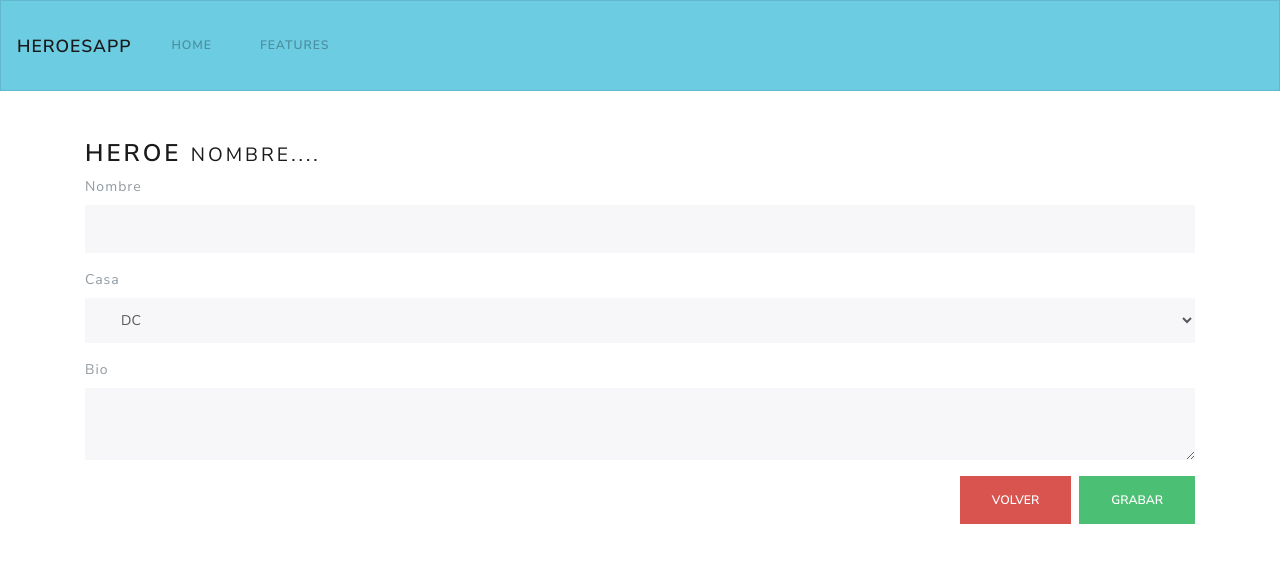
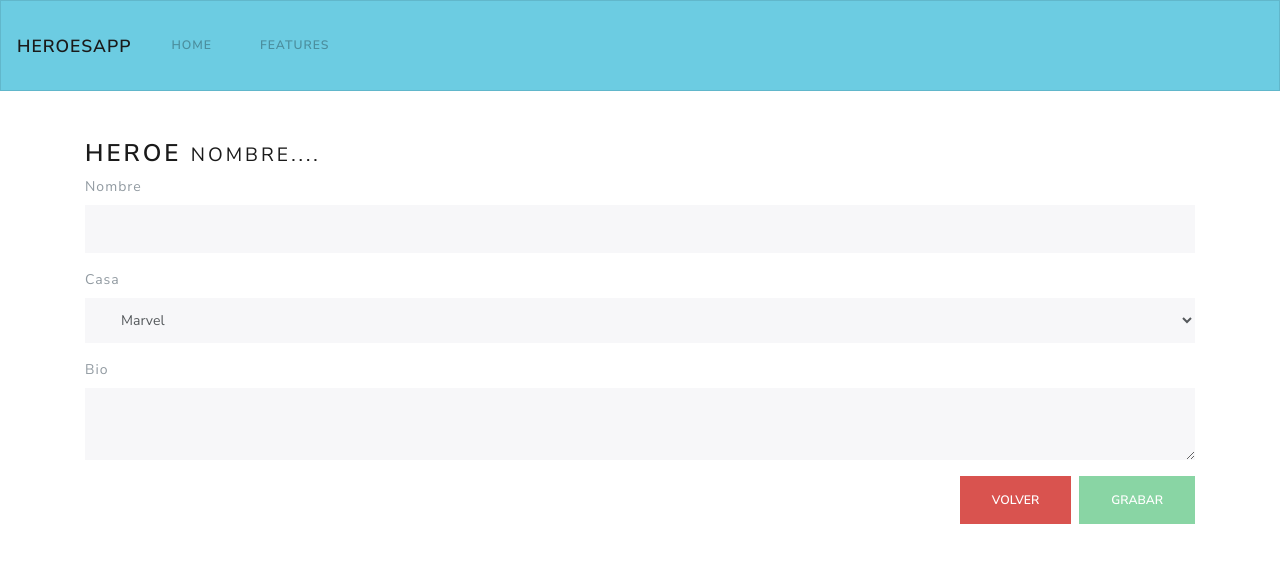
Before and after one commit to cursos-udemy/angular-heroes-firebase, an Angular app: page /heroe/1 in a window 1280 px wide. Shown: the top 562 px of the page. Built offline with nearby package versions, Linux system fonts and the light colour scheme.

Commit message:
preparar form para usar servicios

```diff
--- a/src/app/app.module.ts
+++ b/src/app/app.module.ts
@@ -1,11 +1,13 @@
 import { BrowserModule } from '@angular/platform-browser';
 import { NgModule } from '@angular/core';
+import { FormsModule } from "@angular/forms";
 
 import { AppComponent } from './app.component';
 import { HeroesComponent } from './components/heroes/heroes.component';
 import { HeroeComponent } from './components/heroes/heroe.component';
 import { AppRoutingModule } from './app.routes';
 import { NavbarComponent } from './components/navbar/navbar.component';
+import { HeroesService } from './services/heroes.service';
 
 @NgModule({
   declarations: [
@@ -16,9 +18,10 @@ import { NavbarComponent } from './components/navbar/navbar.component';
   ],
   imports: [
     BrowserModule,
+    FormsModule,
     AppRoutingModule
   ],
-  providers: [],
+  providers: [HeroesService],
   bootstrap: [AppComponent]
 })
 export class AppModule { }
--- a/src/app/components/heroes/heroe.component.html
+++ b/src/app/components/heroes/heroe.component.html
@@ -2,16 +2,17 @@
 
 <div class="row mb-3 animated fadeIn fast">
   <div class="col-md-12">
-    <form action="">
+    <!--Variante de form template-->
+    <form (ngSubmit)="guardar()" #formHeroe="ngForm">
 
       <div class="form-group">
         <label for="it_nombre_heroe">Nombre</label>
-        <input type="text" class="form-control" id="it_nombre_heroe" required>
+        <input type="text" class="form-control" [(ngModel)]="heroe.nombre" name="nombre" id="it_nombre_heroe" required>
       </div>
 
       <div class="form-group">
         <label for="sel_casa_heroe">Casa</label>
-        <select class="form-control" id="sel_casa_heroe" required>
+        <select class="form-control" [(ngModel)]="heroe.casa" name="casa" id="sel_casa_heroe" required>
           <option value="DC">DC</option>
           <option value="MARVEL">Marvel</option>
         </select>
@@ -19,13 +20,14 @@
 
       <div class="form-group">
         <label for="it_bio">Bio</label>
-        <textarea class="form-control" id="it_bio" required>
+        <textarea class="form-control" [(ngModel)]="heroe.bio" name="bio" id="it_bio" >
         </textarea>
       </div>
 
       <div class="form-group text-right">
-          <button class="btn btn-danger" type="button" [routerLink]="['heroes']">Volver</button>
-          <button class="btn btn-success ml-2" type="submit">Grabar</button>
+        <button class="btn btn-danger" type="button" [routerLink]="['heroes']">Volver</button>
+        <button class="btn btn-success ml-2" type="submit"
+        [disabled]="!formHeroe.valid">Grabar</button>
       </div>
     </form>
   </div>
--- a/src/app/components/heroes/heroe.component.ts
+++ b/src/app/components/heroes/heroe.component.ts
@@ -1,15 +1,27 @@
-import { Component, OnInit } from '@angular/core';
+import { Component, OnInit } from "@angular/core";
+import { NgForm } from "@angular/forms";
+import { Heroe } from "../../interfaces/heroe.interface";
 
 @Component({
-  selector: 'app-heroe',
-  templateUrl: './heroe.component.html',
+  selector: "app-heroe",
+  templateUrl: "./heroe.component.html",
   styles: []
 })
 export class HeroeComponent implements OnInit {
+  public heroe: Heroe;
 
-  constructor() { }
-
-  ngOnInit() {
+  constructor() {
+    this.heroe = {
+      nombre: "",
+      casa: "MARVEL",
+      bio: ""
+    };
   }
 
+  ngOnInit() {}
+
+  public guardar() {
+    console.log(this.heroe);
+
+  }
 }
--- /dev/null
+++ b/src/app/services/heroes.service.ts
@@ -0,0 +1,9 @@
+import { Injectable } from '@angular/core';
+
+@Injectable({
+  providedIn: 'root'
+})
+export class HeroesService {
+
+  constructor() { }
+}
```
Also changed, not shown: src/app/interfaces/heroe.interface.ts (added, +7 -0 lines).
